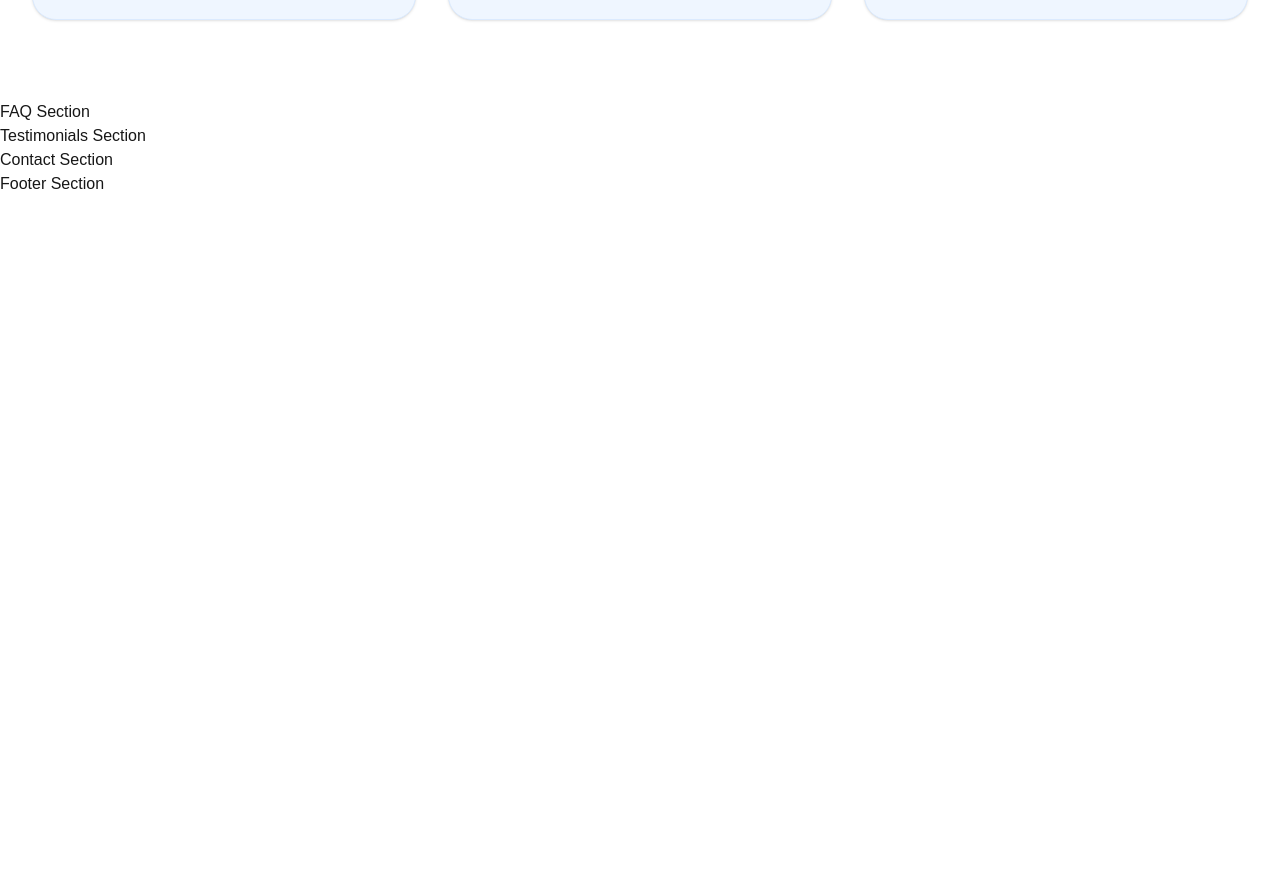
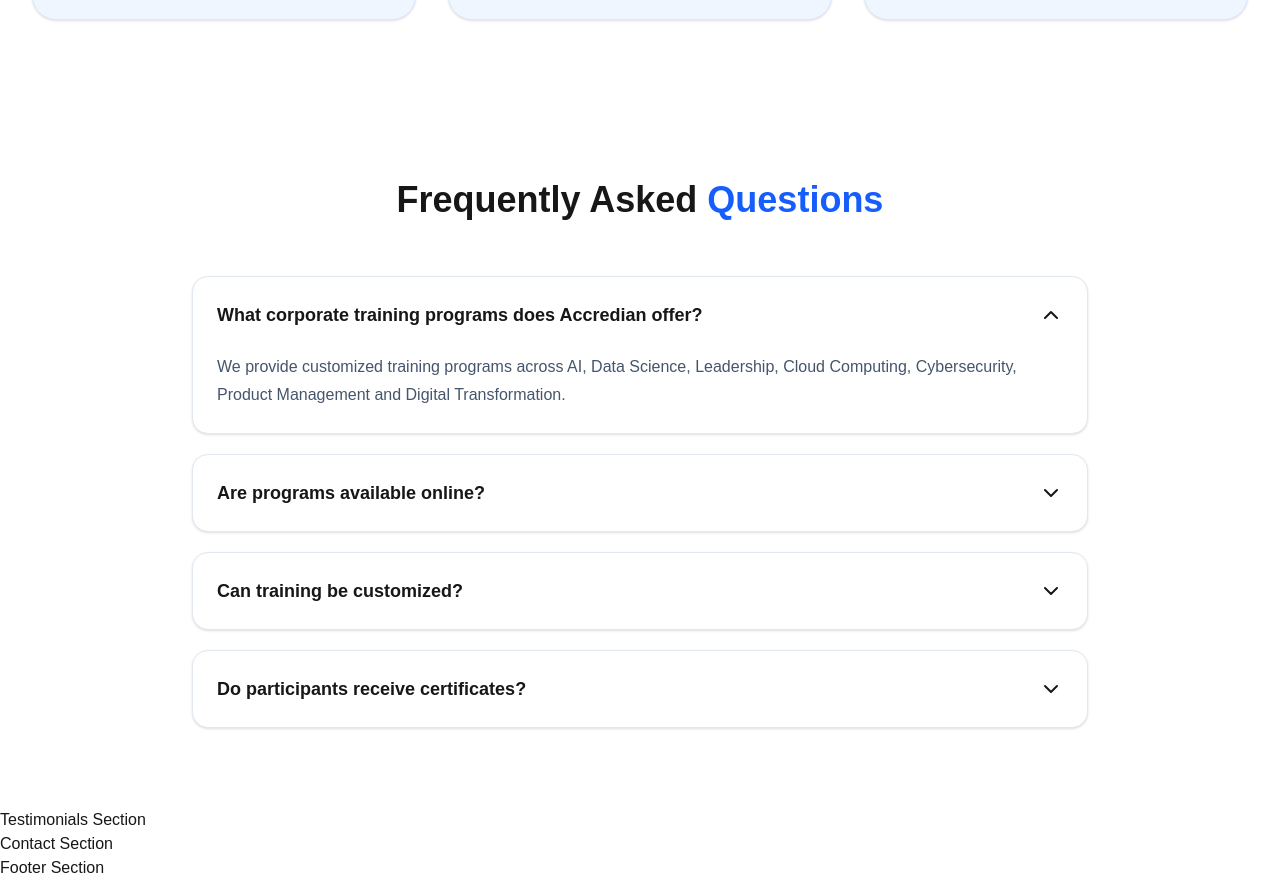
Before and after one commit to DishaS-ingh/accredian-enterprise-clone, a Next.js app: page / in a window 1280 px wide. Shown: the part 5506-6386 px from the top of the page. Before the commit the page ends 5702 px from the top, so only its background shows below. Built offline with nearby package versions, Linux system fonts and the light colour scheme.

Commit message:
feat: add interactive FAQ section

```diff
--- a/src/components/sections/FAQ.tsx
+++ b/src/components/sections/FAQ.tsx
@@ -1,3 +1,55 @@
+"use client";
+
+import { useState } from "react";
+import { ChevronDown } from "lucide-react";
+import Container from "../ui/Container";
+import { faqs } from "@/constants/faq";
+
 export default function FAQ() {
-  return <section>FAQ Section</section>;
+  const [open, setOpen] = useState(0);
+
+  return (
+    <section id="faq" className="py-20">
+      <Container>
+        <div className="text-center">
+          <h2 className="text-4xl font-bold">
+            Frequently Asked{" "}
+            <span className="text-blue-600">Questions</span>
+          </h2>
+        </div>
+
+        <div className="mx-auto mt-14 max-w-4xl space-y-5">
+          {faqs.map((faq, index) => (
+            <div
+              key={index}
+              className="rounded-2xl border border-slate-200 bg-white shadow-sm"
+            >
+              <button
+                onClick={() =>
+                  setOpen(open === index ? -1 : index)
+                }
+                className="flex w-full items-center justify-between p-6 text-left"
+              >
+                <span className="font-semibold text-lg">
+                  {faq.question}
+                </span>
+
+                <ChevronDown
+                  className={`transition ${
+                    open === index ? "rotate-180" : ""
+                  }`}
+                />
+              </button>
+
+              {open === index && (
+                <div className="px-6 pb-6 text-slate-600 leading-7">
+                  {faq.answer}
+                </div>
+              )}
+            </div>
+          ))}
+        </div>
+      </Container>
+    </section>
+  );
 }
--- /dev/null
+++ b/src/constants/faq.ts
@@ -0,0 +1,22 @@
+export const faqs = [
+  {
+    question: "What corporate training programs does Accredian offer?",
+    answer:
+      "We provide customized training programs across AI, Data Science, Leadership, Cloud Computing, Cybersecurity, Product Management and Digital Transformation.",
+  },
+  {
+    question: "Are programs available online?",
+    answer:
+      "Yes. We offer online, onsite and hybrid delivery models depending on your organization's requirements.",
+  },
+  {
+    question: "Can training be customized?",
+    answer:
+      "Absolutely. Every learning path can be tailored according to your team's skill gap analysis and business objectives.",
+  },
+  {
+    question: "Do participants receive certificates?",
+    answer:
+      "Yes. Learners receive industry-recognized completion certificates after successfully finishing the program.",
+  },
+];
```
